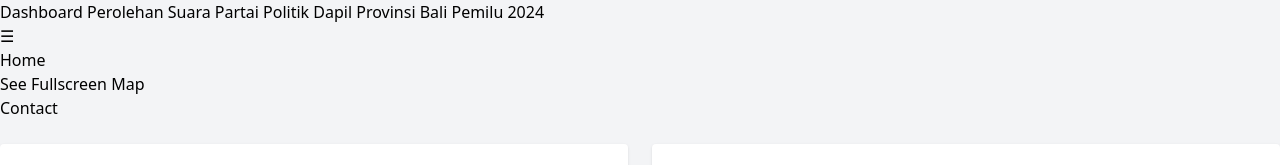
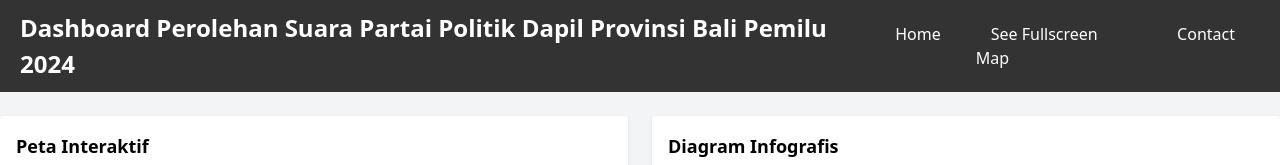
Before and after one commit to KhairuFadilah/pemilu-bali-2024, a plain HTML site: page dashboard-pemilu/index.html in a window 1280 px wide. Shown: the top 165 px of the page. Drawn offline with nearby package versions, Linux system fonts and the light colour scheme.

Commit message:
commit 6

```diff
--- a/dashboard-pemilu/index.html
+++ b/dashboard-pemilu/index.html
@@ -5,6 +5,7 @@
     <meta name="viewport" content="width=device-width, initial-scale=1.0">
     <title>Dashboard WebGIS</title>
     <!-- Tailwind CSS via CDN -->
+    <link rel="stylesheet" href="style.css">
     <script src="https://cdn.tailwindcss.com"></script>
     <script src="https://cdn.jsdelivr.net/npm/chart.js"></script>
 </head>
--- /dev/null
+++ b/dashboard-pemilu/style.css
@@ -0,0 +1,68 @@
+body {
+margin: 0;
+font-family: Arial, sans-serif;
+}
+
+.navbar {
+display: flex;
+justify-content: space-between;
+align-items: center;
+background-color: #333;
+color: white;
+padding: 10px 20px;
+}
+
+.navbar .logo {
+font-size: 1.5rem;
+font-weight: bold;
+}
+
+.navbar .menu {
+display: flex;
+list-style: none;
+margin: 0;
+padding: 0;
+}
+
+.navbar .menu li {
+margin: 0 10px;
+}
+
+.navbar .menu a {color: white;
+text-decoration: none;
+padding: 8px 15px;
+transition: background-color 0.3s;
+}
+
+.navbar .menu a:hover {
+background-color: #575757;
+border-radius: 5px;
+}
+
+.navbar .menu-toggle {
+display: none;
+font-size: 1.5rem;
+cursor: pointer;
+}
+
+@media (max-width: 768px) {
+.navbar .menu {
+flex-direction: column;
+display: none;
+width: 100%;
+background-color: #333;
+}
+
+.navbar .menu.active {
+display: flex;
+}
+
+.navbar .menu li {
+margin: 10px 0;
+text-align: center;
+}
+
+.navbar .menu-toggle {
+display: block;
+}
+}
```
